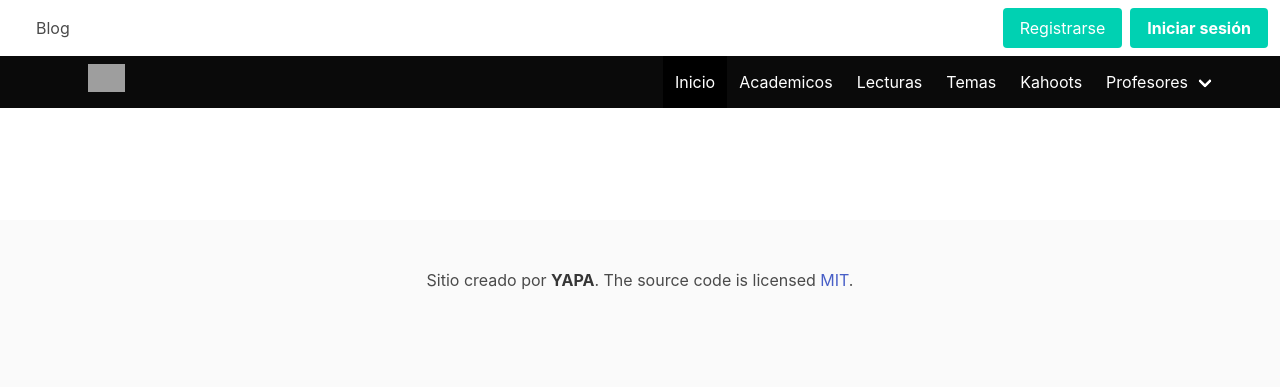
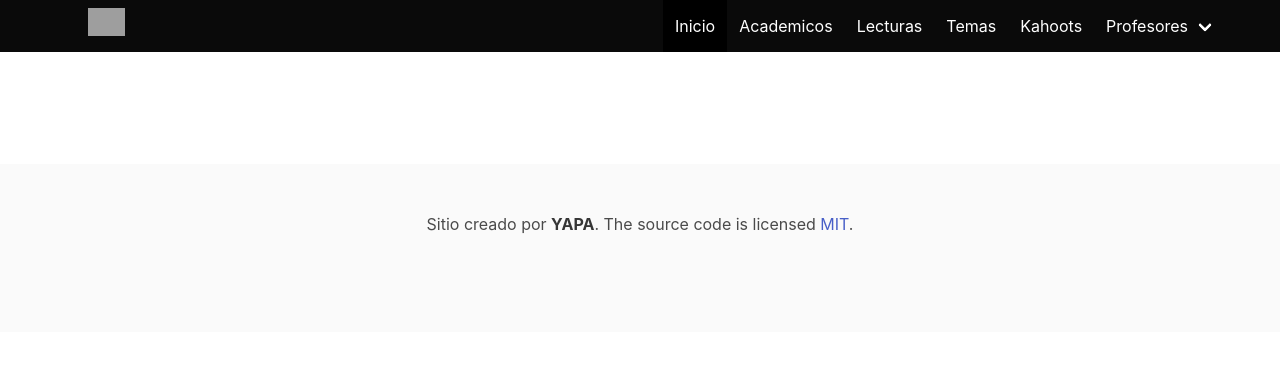
Before and after one commit to Ganswag/basic-blog, a Django app: page /blog/ in a window 1280 px wide. Shown: the top 387 px of the page. Run offline with Django 3.2, Linux system fonts and the light colour scheme; data that the repository does not hold is empty; parts of the project's set-up code (start-up, migrations or seed data) failed here and were passed over; some libraries are stand-ins or nearby versions; grey boxes are pictures that could not be loaded.

Commit message:
refactor: update navigation bar and signup form

```diff
--- a/templates/base/header.html
+++ b/templates/base/header.html
@@ -1,40 +1,9 @@
 {% load static %}
 
-<nav class="navbar" role="navigation" aria-label="main navigation">
-  <div class="navbar-brand">
-    <a class="navbar-item" href="{%url 'core:home'%}">
-      <figure class="image is-64*64">
-        <img src="{{ site.logo.url }}" style="margin: auto;">
-      </figure>
-    </a>
-  </div>
-
-  <div id="navigationBar" class="navbar-menu">
-    <div class="navbar-start">
-      <a class="navbar-item" href="{% url 'blog:articles' %}"> Blog </a>
-    </div>
-
-    <div class="navbar-end">
-      <div class="navbar-item">
-        <div class="buttons">
-          {% if user.is_authenticated %}
-          <a class="button is-primary" href="{% url 'logout' %}">Cerrar sesión</a>
-          {% else %}
-          <a class="button is-primary" href="{% url 'sign-up'%}">Registrarse</a>
-          <a class="button is-primary" href="{% url 'login'%}">
-            <strong>Iniciar sesión</strong>
-          </a>
-          {% endif %}
-        </div>
-      </div>
-    </div>
-  </div>
-</nav>
-<!-- START NAV -->
 <nav class="navbar is-black">
   <div class="container">
       <div class="navbar-brand">
-          <a class="navbar-item" href="../">
+          <a class="navbar-item" href="{%url 'core:home'%}">
           <figure class="image">
               <img src="http://www.dict.unam.mx/images/logos/divisiondict.png">
           </a>
@@ -52,7 +21,7 @@
               <a class="navbar-item">
                       Academicos
                   </a>
-              <a class="navbar-item">
+              <a class="navbar-item" href="{% url 'blog:articles' %}">
                       Lecturas
                   </a>
             <a class="navbar-item">
@@ -65,6 +34,7 @@
                 <a class="navbar-link">
                     Profesores
 				</a>
+                {% if user.is_authenticated %}
                   <div class="navbar-dropdown">
                       <a class="navbar-item">
                               Perfil
@@ -76,27 +46,36 @@
                       <div class="navbar-item">
                           <div class="field is-grouped">
                             <p class="control">
-                                  <a class="button is-small">
-                                      <span class="icon">
-                                          <i class="fa fa-user-plus"></i>
-                                      </span>
-                                      <span>
-                                          Register
-                                      </span>
+                                <a class="button is-small" href="{% url 'logout' %}">
+									<span class="icon"><i class="fa fa-user-plus"></i></span>
+									<span>Cerrar sesión</span>
+                                </a>
+                            </p>
+                      </div>
+                    </div>
+                {% else %}
+                <div class="navbar-dropdown">
+                    <div class="navbar-item">
+                        <div class="field is-grouped">
+                          <p class="control">
+                              <a class="button is-small" href="{% url 'sign-up'%}">
+                                  <span class="icon"><i class="fa fa-user-plus"></i></span>
+                                  <span>Registrarse</span>
                               </a>
                           </p>
                           <p class="control">
-                                  <a class="button is-small is-info is-outlined">
+                              <a class="button is-small is-info is-outlined" href="{% url 'login'%}">
                                     <span class="icon">
                                         <i class="fa fa-user"></i>
                                     </span>
                                   <span>Login</span>
                               </a>
+                          </p>
                     </div>
                   </div>
+                {% endif %}
               </div>
           </div>
       </div>
   </div>
 </nav>
-<!-- END NAV -->
```
Also changed, not shown: templates/registration/sign_up.html (+52 -10 lines). Lines whose indentation alone changed are shown as unchanged.
